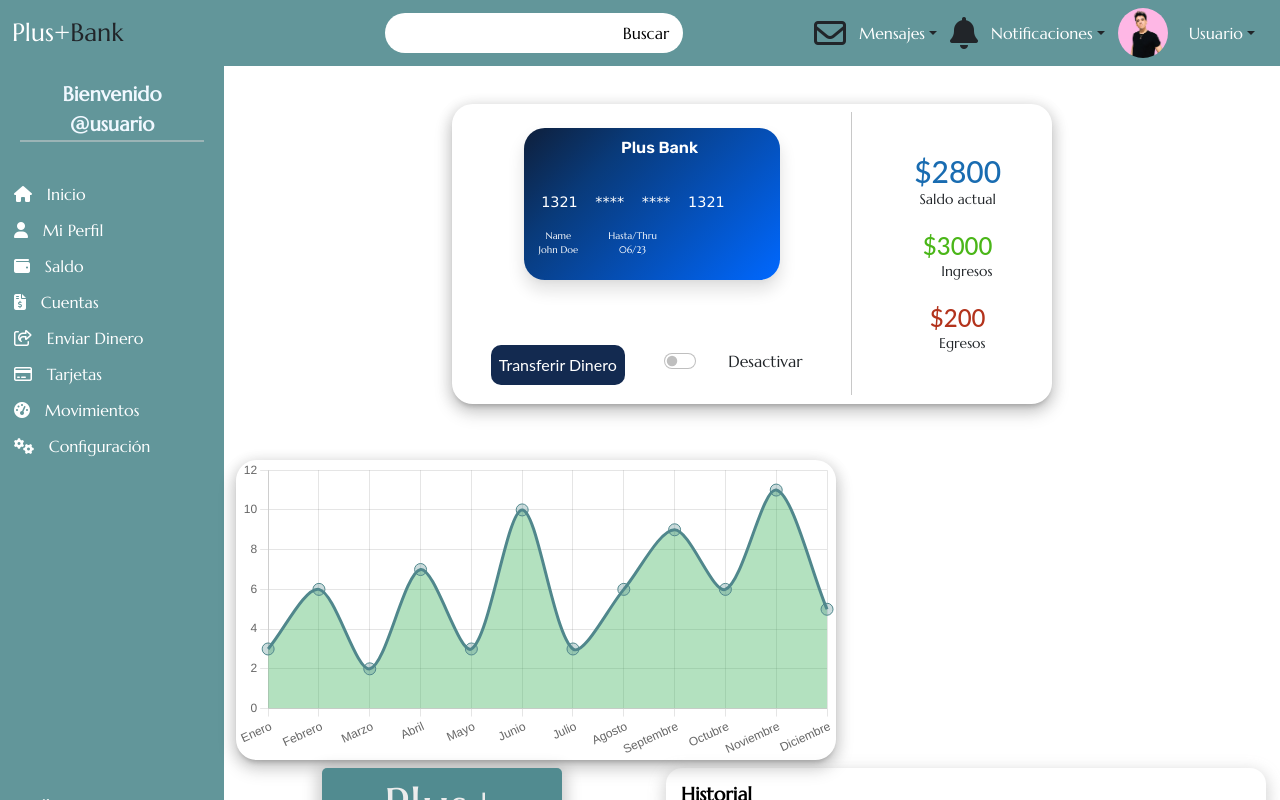
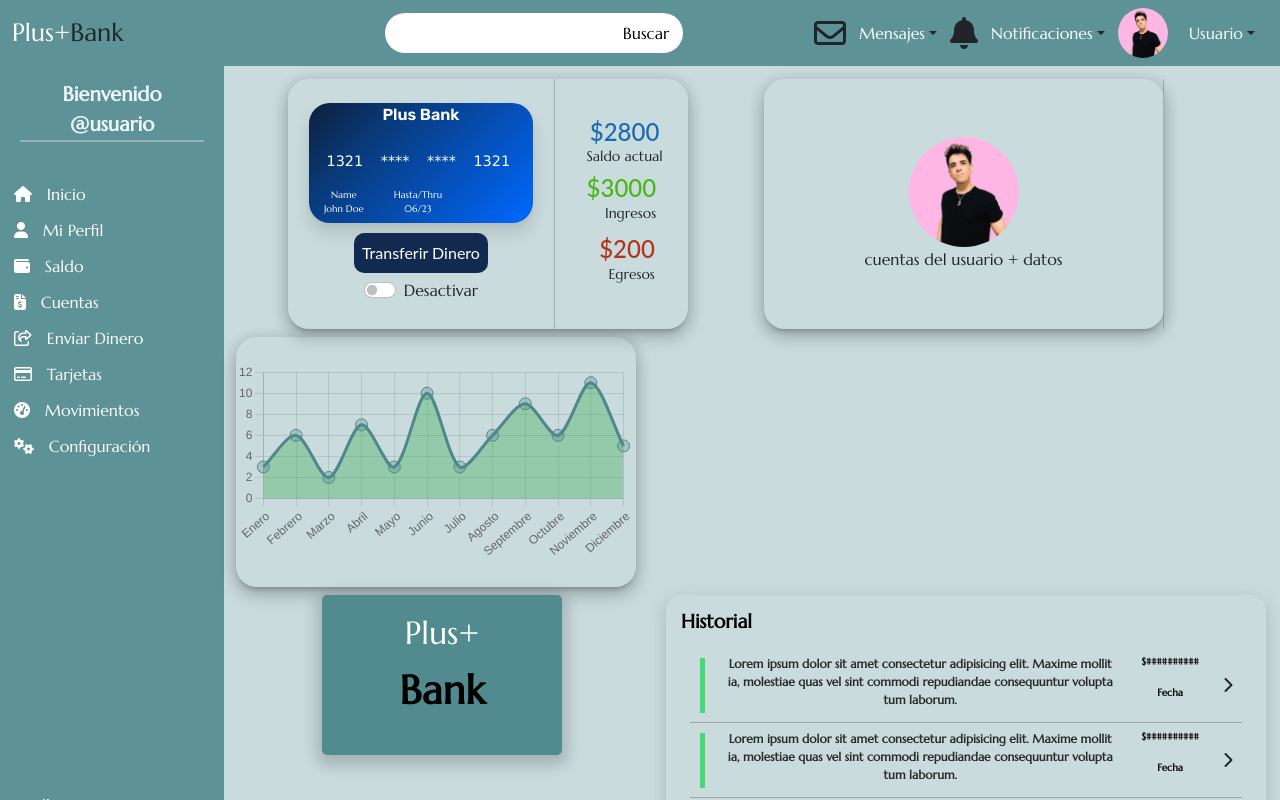
Before and after one commit to leandroheliz/Equipo42IDForIdeas, a React (Create React App) app: page /appHomebanking in a window 1280 px wide. Shown: the top 800 px of the page. Built offline with nearby package versions, Linux system fonts and the light colour scheme.

Commit message:
componentes home

```diff
--- a/src/Components/Logo/Logo.js
+++ b/src/Components/Logo/Logo.js
@@ -5,7 +5,7 @@ const Logo = () => {
     <div className="container-logo">
       <div className="logo-card">
         <div className="text">
-          <h1>Plus+</h1>
+          <h2 className="text-white">Plus+</h2>
           <p>Bank</p>
         </div>
       </div>
--- a/src/Components/Pages/PagesHomebanking/Cuentas/Cuentas.js
+++ b/src/Components/Pages/PagesHomebanking/Cuentas/Cuentas.js
@@ -1,11 +1,8 @@
-import React from 'react'
 
 const Cuentas = () => {
-    return(
-        <div>
-            <h1>Cuentas</h1>
-        </div>
-    )
+  return <div>
+
+      </div>
 }
 
 export default Cuentas;
--- a/src/Components/Pages/PagesHomebanking/Inicio.js
+++ b/src/Components/Pages/PagesHomebanking/Inicio.js
@@ -2,6 +2,7 @@ import Actividad from "./Actividad/Actividad";
 import Saldo from "./Saldo/Saldo";
 import Logo from "../../Logo/Logo";
 import Chart from "../Chart/Chart";
+import fotoPerfil from './PerfilUsuario/Img/perfil.jpg';
 
 const Inicio = () => {
   return (
@@ -9,12 +10,23 @@ const Inicio = () => {
       <div className="row">
         <div className="col colHomebanking text-center">
         <Saldo/>
-        <br/>
         </div>
-        <div className="col mt-4">
+        <div className="col">
+        <div className="container-saldo">
+      <div className="saldo-col1">
+        <div className="d-flex justify-content-start">
+      <img src={fotoPerfil} alt="" className="rounded-circle" style={{height:"110px", width:"110px"}}/>
+        </div>
+      cuentas del usuario + datos
+
+      </div>
+    </div>
+
+        </div>
+        <div className="col">
          <Chart/>
         </div>
-        <div className="row d-flex justify-content-center">
+        <div className="row d-flex justify-content-center text-center">
           <div className="col-4">
         <Logo/>
           </div>
--- a/src/Components/Pages/PagesHomebanking/Saldo/Saldo.js
+++ b/src/Components/Pages/PagesHomebanking/Saldo/Saldo.js
@@ -5,14 +5,9 @@ const Saldo = () => {
     <div className="container-saldo">
       <div className="saldo-col1">
         <Cards />
-        <div className="container">
-          <div className="row d-flex align-items-center">
-            <div className="col">
         <div className="btns">
           <button>Transferir Dinero</button>
-              </div>
-            </div>
-            <div className="col mt-4">
+        </div>{" "}
         <div class="form-check form-switch">
           <input
             class="form-check-input"
@@ -21,9 +16,6 @@ const Saldo = () => {
             id="flexSwitchCheckDefault"
           />
           <span>Desactivar</span>
-              </div>
-            </div>
-          </div>
         </div>
       </div>
 
--- a/src/Components/Pages/PagesHomebanking/Tarjetas/Cards.js
+++ b/src/Components/Pages/PagesHomebanking/Tarjetas/Cards.js
@@ -2,7 +2,7 @@ import React from "react";
 
 const Cards = () => {
   return (
-    <div className="card-container mt-3">
+    <div className="card-container">
       <div className="card-header-title">Plus Bank</div>
       <div className="card-number">
         <span>1321</span>
--- a/src/index.css
+++ b/src/index.css
@@ -13,11 +13,9 @@
   --color3: rgb(70, 70, 70);
 }
 
-/* 518b90 */
-/* 41b35f */
-
 /*Marcos overflow x hidden*/
 body {
+  background-color: rgba(81, 139, 144,0.3);
   display: flex;
   font-family: "Marcellus", serif;
   flex-direction: column;
@@ -135,7 +133,6 @@ main {
   display: flex;
   flex-direction: column;
   align-items: center;
-  margin-top: 25px;
 }
 
 /*Componente lista de actividad -Marcos */
@@ -250,7 +247,7 @@ main {
 
 h1 {
   color: rgb(236, 236, 236);
-  font-size: 50px;
+  font-size: 10px;
   padding: 0;
 }
 
@@ -265,8 +262,8 @@ p {
 
 .container-saldo {
   border: none;
-  width: 600px;
-  height: 300px;
+  width: 400px;
+  height: 250px;
   display: flex;
   flex-direction: row;
   justify-content: space-around;
@@ -282,6 +279,7 @@ p {
   justify-content: center;
   align-items: center;
   border-right: 1px solid rgba(97, 97, 97, 0.349);
+  height: 100%;
   width: 100%;
 }
 
@@ -289,9 +287,9 @@ p {
   display: flex;
   align-items: center;
   justify-content: space-around;
-  padding: 40px 0 0 0;
+  padding: 10px 0 0 0;
   width: 100%;
-  margin-bottom: 10px;
+  margin-bottom: 5px;
 }
 
 .btns button {
@@ -324,14 +322,13 @@ p {
 .saldo-actual {
   display: flex;
   flex-direction: column;
-  padding: 0.7rem 0 0.7rem 0.7rem;
+  padding: 0.4rem 0 0.4rem 0.4rem;
 }
 
 .ingresos {
   display: flex;
   flex-direction: column;
   align-items: flex-end;
-  padding: 0.7rem 0 0.7rem 0.7rem;
 }
 
 .egresos {
@@ -343,7 +340,7 @@ p {
 .saldo-actual h1 {
   color: #196cb1;
   font-family: "Lato", sans-serif;
-  font-size: 1.875rem;
+  font-size: 1.5rem;
 
   margin: 0;
 }
@@ -741,8 +738,8 @@ form > button {
 }
 
 .card-container {
-  height: 9.5rem;
-  width: 16rem;
+  height: 7.5rem;
+  width: 14rem;
   border-radius: 1.3rem;
   background: rgb(14, 31, 59);
   background: linear-gradient(
@@ -759,9 +756,7 @@ form > button {
 .card-header-title {
   font-family: "Rubik", sans-serif;
   background-color: transparent;
-
   border-radius: 1.3rem;
-  padding: 0.5rem 0 0.5rem 1rem;
 }
 
 .card-number {
```
Also changed, not shown: src/Components/Pages/PagesHomebanking/Cuentas.js (deleted, +0 -11 lines). Lines whose indentation alone changed are shown as unchanged.
